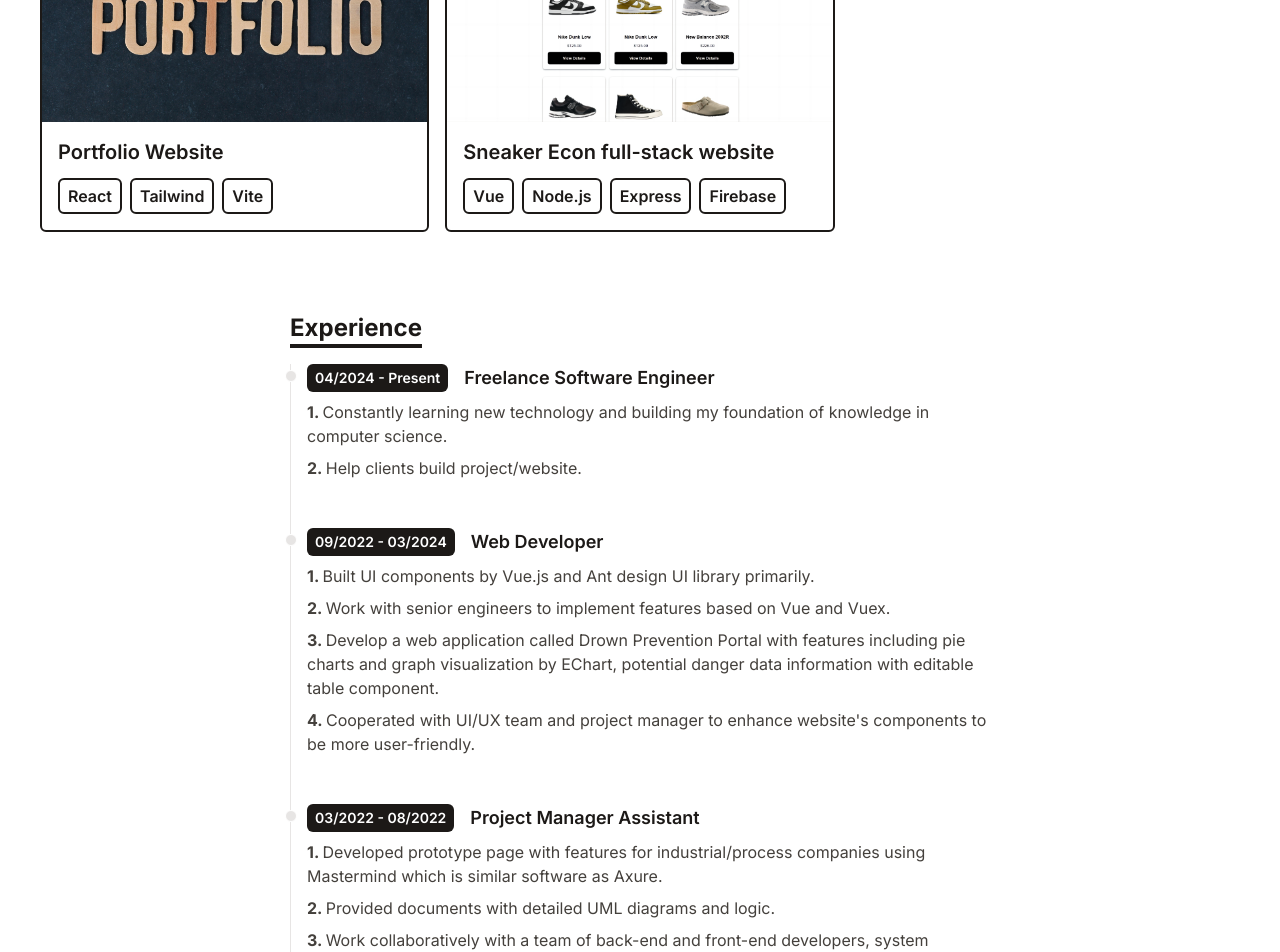
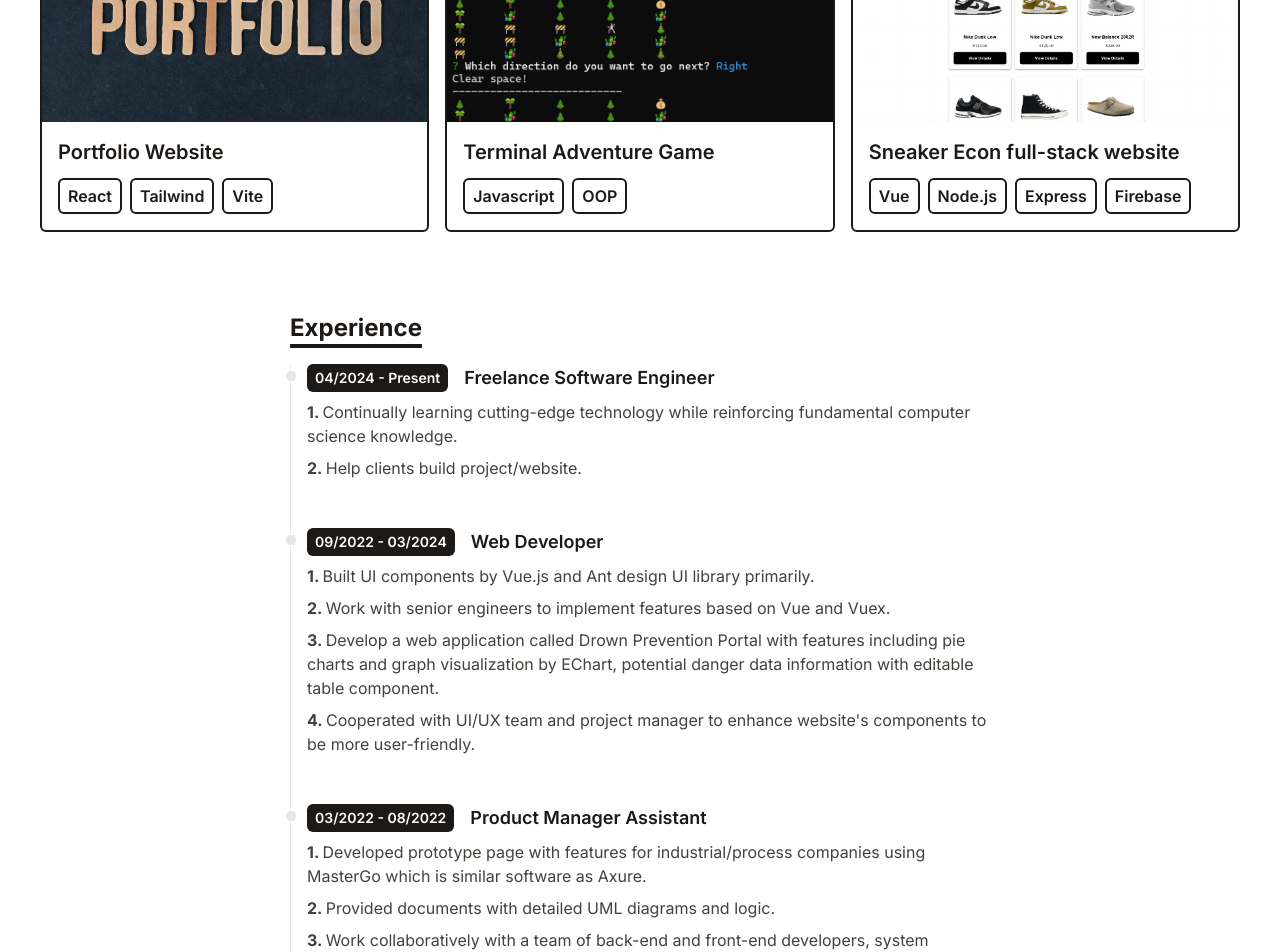
Before and after one commit to shazonglin/portfolio, a React (Vite) app: page / in a window 1280 px wide. Shown: the part 580-1532 px from the top of the page. Built offline with nearby package versions, Linux system fonts and the light colour scheme.

Commit message:
portfolio item change

```diff
--- a/src/components/Contact.jsx
+++ b/src/components/Contact.jsx
@@ -32,7 +32,7 @@ function Contact() {
           <div className='flex justify-between'>
             <button
               type='submit'
-              className='text-center inline-block px-8 py-3 w-max text-base font-medium rounded-md text-white bg-gradient-to-r from-purple-700 to-blue-500 drop-shadow-md '>
+              className='text-center inline-block px-8 py-3 w-max text-base font-medium rounded-md text-white bg-gradient-to-r from-purple-700 to-blue-500 drop-shadow-md'>
               Work With Me!
             </button>
             <div className='flex flex-row gap-2'>
--- a/src/components/data/portfolio.js
+++ b/src/components/data/portfolio.js
@@ -6,16 +6,16 @@ export default [
     stack: ['React', 'Tailwind', 'Vite'],
     link: 'https://www.shazonglin.info',
   },
-  // {
-  //   title: 'Admin Dashboard',
-  //   imgUrl: '/assets/terminal-website.jpg',
-  //   stack: ['React', 'Material UI', 'Javascript'],
-  //   link: 'https://www.google.com',
-  // },
+  {
+    title: 'Terminal Adventure Game',
+    imgUrl: '/assets/terminal-game.png',
+    stack: ['Javascript', 'OOP'],
+    link: 'https://github.com/shazonglin/terminal-game',
+  },
   {
     title: 'Sneaker Econ full-stack website ',
     imgUrl: '/assets/econ-website.jpg',
-    stack: ['Vue', 'Node.js', 'Express','Firebase'],
+    stack: ['Vue', 'Node.js', 'Express', 'Firebase'],
     link: 'https://econ-website-full-stack.onrender.com',
   },
 ];
--- a/src/components/data/timeline.js
+++ b/src/components/data/timeline.js
@@ -3,7 +3,7 @@ export default [
     title: 'Freelance Software Engineer',
     duration: '04/2024 - Present',
     details: [
-      'Constantly learning new technology and building my foundation of knowledge in computer science.',
+      'Continually learning cutting-edge technology while reinforcing fundamental computer science knowledge.',
       'Help clients build project/website.',
     ],
   },
@@ -18,10 +18,10 @@ export default [
     ],
   },
   {
-    title: 'Project Manager Assistant',
+    title: 'Product Manager Assistant',
     duration: '03/2022 - 08/2022',
     details: [
-      'Developed prototype page with features for industrial/process companies using Mastermind which is similar software as Axure.',
+      'Developed prototype page with features for industrial/process companies using MasterGo which is similar software as Axure.',
       'Provided documents with detailed UML diagrams and logic.',
       'Work collaboratively with a team of back-end and front-end developers, system architects, and project managers.',
     ],
```
Also changed, not shown: public/assets/terminal-game.png (added).
